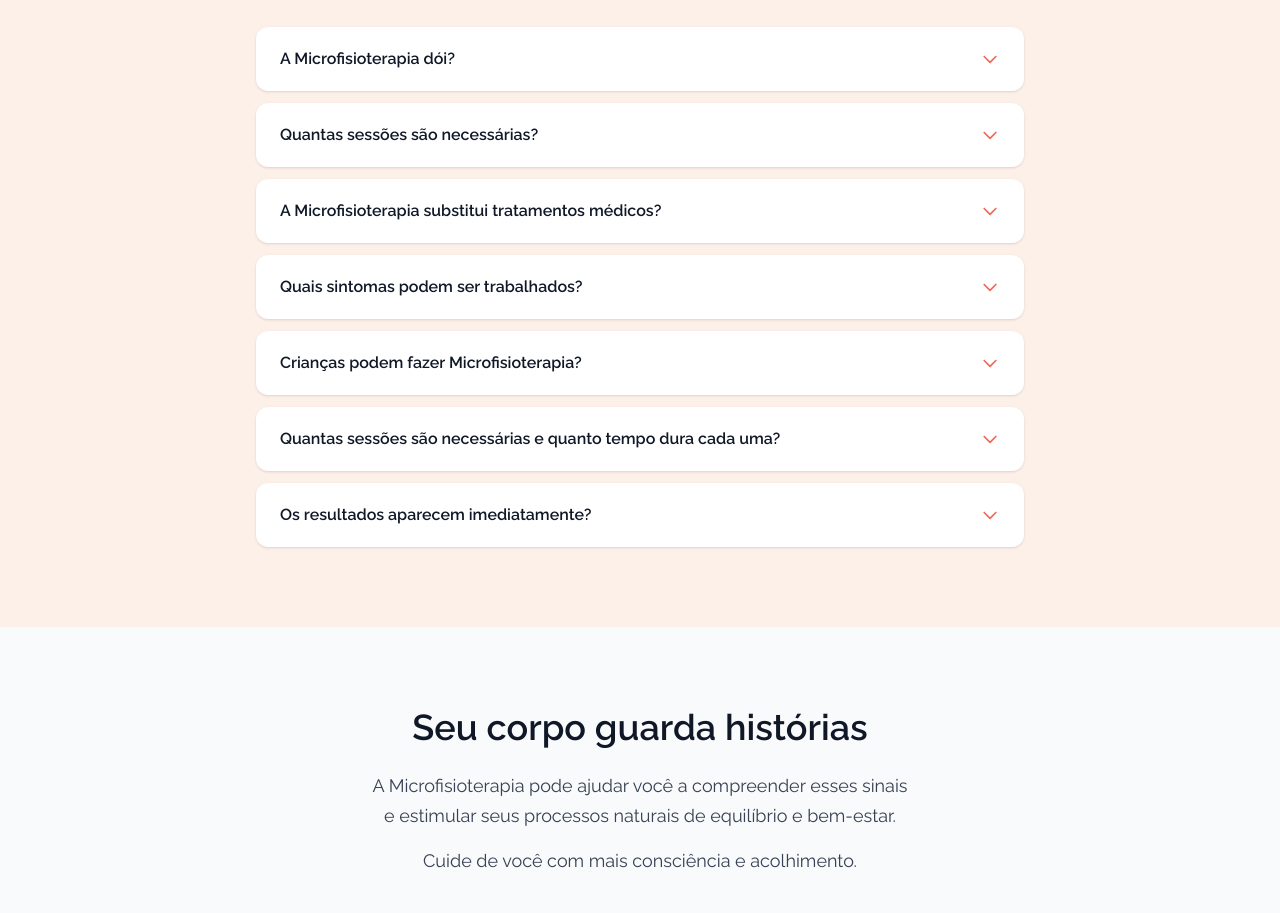
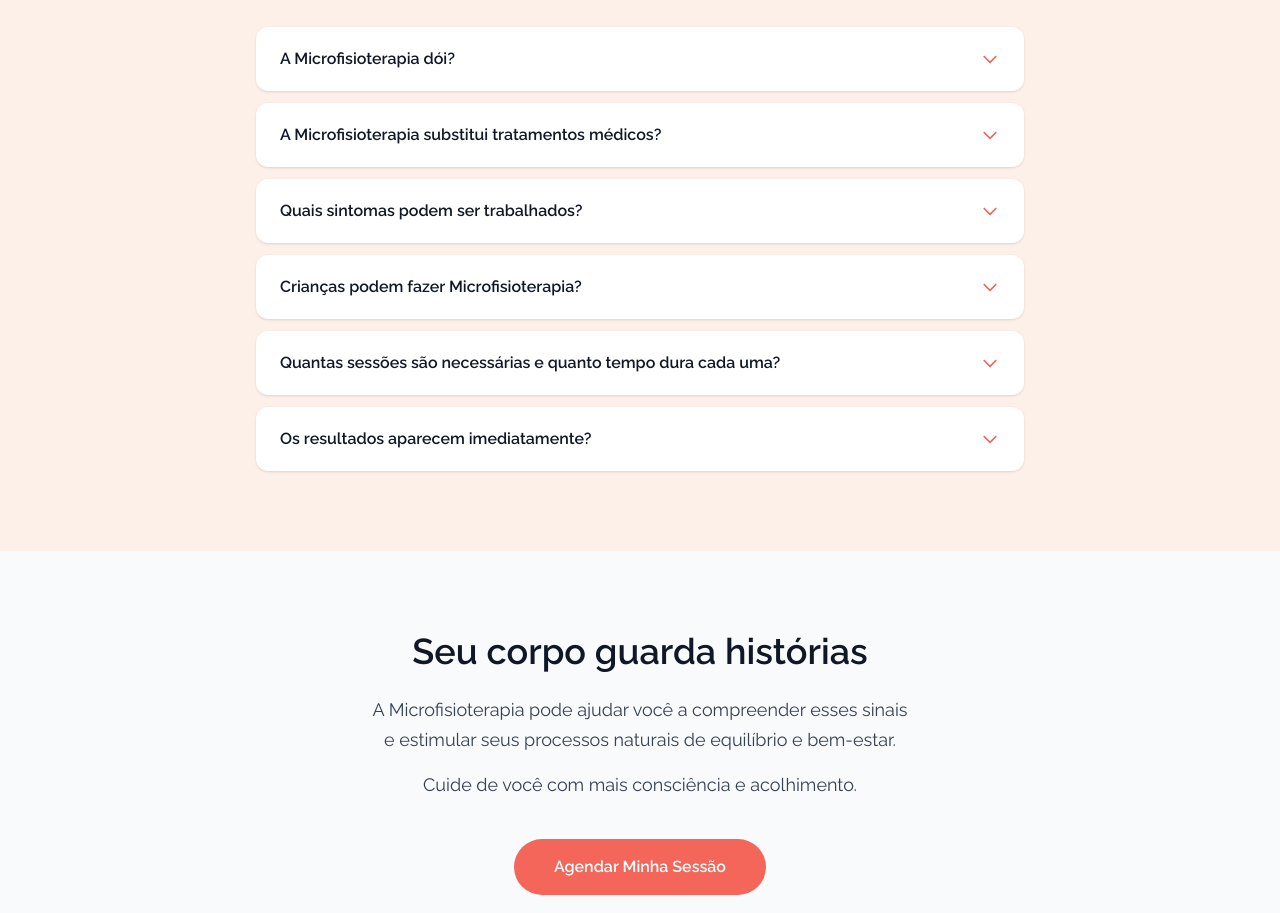
Before and after one commit to paullaflores/paulla-flores, a Next.js app: page /microfisioterapia in a window 1280 px wide. Shown: the part 4520-5433 px from the top of the page. Built offline with nearby package versions, Linux system fonts and the light colour scheme.

Commit message:
Remove pergunta duplicada FAQ microfisioterapia

```diff
--- a/src/app/microfisioterapia/FaqAccordion.tsx
+++ b/src/app/microfisioterapia/FaqAccordion.tsx
@@ -7,11 +7,6 @@ const faqs = [
     question: "A Microfisioterapia dói?",
     answer:
       "Não. A técnica utiliza toques leves e suaves, sem pressão intensa. A maioria das pessoas sente relaxamento profundo durante as sessões.",
-  },
-  {
-    question: "Quantas sessões são necessárias?",
-    answer:
-      "Cada caso é único. Algumas pessoas percebem resultados em poucas sessões, enquanto outras podem precisar de um acompanhamento mais longo, dependendo da complexidade do caso.",
   },
   {
     question: "A Microfisioterapia substitui tratamentos médicos?",
```
